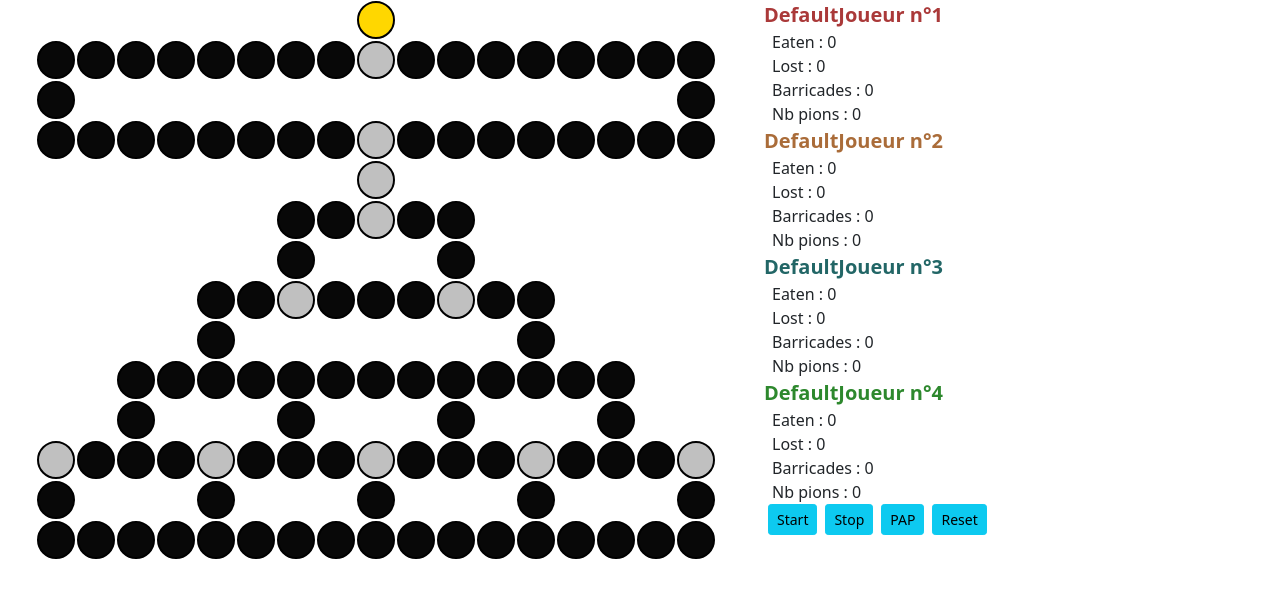
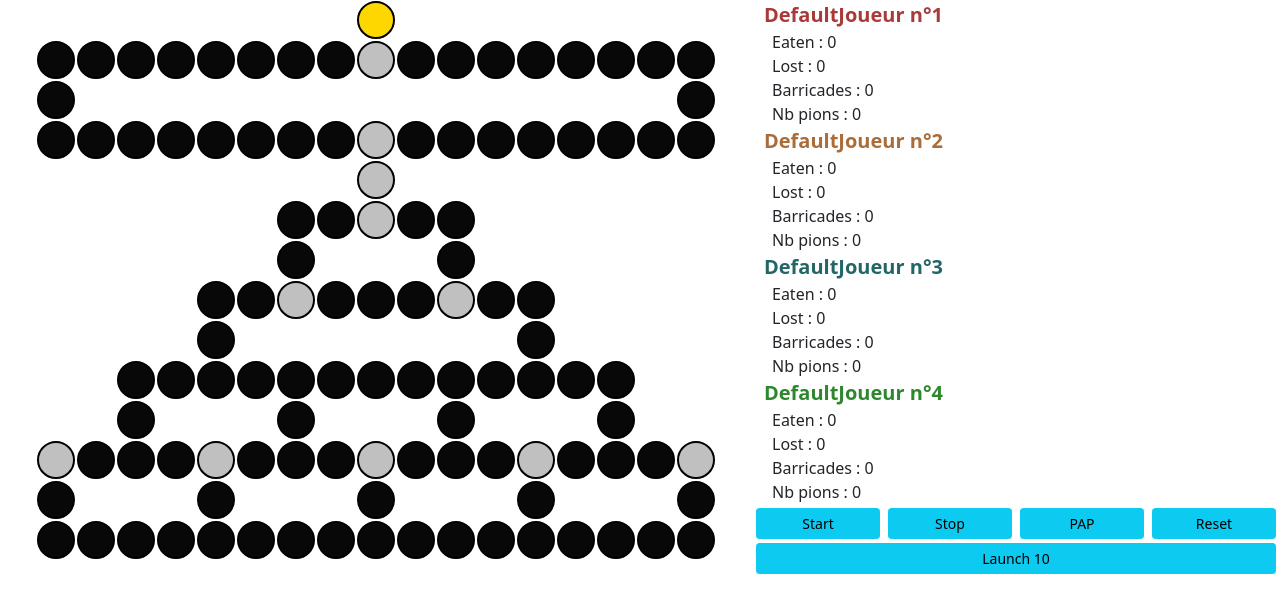
Before and after one commit to Fractaliste/barricades, an Angular app: page / in a window 1280 px wide. Shown: the top 612 px of the page. Built offline with nearby package versions, Linux system fonts and the light colour scheme.

Commit message:
WIP 2021

```diff
--- a/src/app/gestion/action/action.component.css
+++ b/src/app/gestion/action/action.component.css
@@ -0,0 +1,3 @@
+.row {
+    margin-top: 4px;
+}
--- a/src/app/gestion/action/action.component.html
+++ b/src/app/gestion/action/action.component.html
@@ -1,12 +1,19 @@
-<button type="button"
-        class="btn btn-sm btn-info mx-1"
-        (click)="onStart()">Start</button>
-<button type="button"
-        class="btn btn-sm btn-info mx-1"
-        (click)="onStop()">Stop</button>
-<button type="button"
-        class="btn btn-sm btn-info mx-1"
-        (click)="onPasAPas()">PAP</button>
-<button type="button"
-        class="btn btn-sm btn-info mx-1"
-        (click)="onReset()">Reset</button>
+<section class="row">
+        <button type="button"
+                class="{{classBtn}}"
+                (click)="partieManager.onStart()">Start</button>
+        <button type="button"
+                class="{{classBtn}}"
+                (click)="partieManager.onPause()">Stop</button>
+        <button type="button"
+                class="{{classBtn}}"
+                (click)="partieManager.onPasAPas()">PAP</button>
+        <button type="button"
+                class="{{classBtn}}"
+                (click)="onReset()">Reset</button>
+</section>
+<section class="row">
+        <button type="button"
+                class="{{classBtn}}"
+                (click)="onLoop()">Launch {{nbPartie}}</button>
+</section>
--- a/src/app/gestion/action/action.component.ts
+++ b/src/app/gestion/action/action.component.ts
@@ -1,6 +1,7 @@
 import { Component, OnInit } from '@angular/core';
 import { JoueurManager } from 'src/app/joueur/joueur-manager';
-import { Grille, GrilleProvider } from 'src/app/plateau/grille-provider';
+import { GrilleProvider } from 'src/app/plateau/grille-provider';
+import { PartieManager } from '../partie-manager';
 
 @Component({
   selector: 'app-action',
@@ -9,75 +10,24 @@ import { Grille, GrilleProvider } from 'src/app/plateau/grille-provider';
 })
 export class ActionComponent implements OnInit {
 
-  grille!: Grille;
-  timeoutNumber?: any;
-  timingRecorder: number[] = []
-  nbLanceDe = 0
-  pasAPas = false
+  classBtn = "col btn btn-sm btn-info mx-1"
 
-  constructor(private joueurManager: JoueurManager, private grilleProvider: GrilleProvider) {
-    grilleProvider.subject.subscribe(grille => this.grille = grille)
+  nbPartie = 10
+
+  constructor(public partieManager: PartieManager, private joueurManager: JoueurManager, private grilleProvider: GrilleProvider) {
   }
 
   ngOnInit(): void {
   }
 
   onReset() {
-    this.onStop()
+    this.partieManager.reset()
     this.joueurManager.reset()
     this.grilleProvider.reset()
-    this.timingRecorder = []
-    this.nbLanceDe = 0
+}
+  onLoop() {
+    this.partieManager.onPause()
   }
 
-  onStop() {
-    clearTimeout(this.timeoutNumber)
-  }
-
-  onPasAPas() {
-    this.pasAPas = true
-    this.onStart()
-  }
-
-  onStart() {
-    console.log("The game start !");
-
-    let play = () => {
-      this.nbLanceDe++
-      console.log("Next player");
-
-      this.timeoutNumber = setTimeout(() => {
-        let t0 = Date.now()
-        let isWon = this.joueurManager.play(this.grille)
-        this.timingRecorder.push(Date.now() - t0)
-        if (isWon) {
-          console.log("A player has won");
-          this.calculateStats()
-        } else if (this.nbLanceDe > 100) {
-          console.log("Game finished after %s try", this.nbLanceDe);
-        } else {
-          if (this.pasAPas) {
-            this.pasAPas = false
-          } else {
-            play()
-          }
-        }
-      }, this.pasAPas ? 0 : 20)
-    }
-    play()
-  }
-
-  calculateStats() {
-    let sorted = this.timingRecorder.sort()
-    let avg = sorted.reduce((prev, next) => prev + next) / sorted.length
-    let med = sorted.length % 2 === 0 ? ((sorted[sorted.length / 2] + sorted[sorted.length / 2 + 1]) / 2) : sorted[Math.floor(sorted.length / 2) + 1]
-
-    console.log("Min %sms, max %sms, avg %sms, med %sms", sorted[0], sorted[sorted.length - 1], avg, med);
-
-
-    let a = this.grille.flatMap(l => l).filter(e => e.joueur !== undefined)
-    console.log(a);
-
-  }
 
 }
--- /dev/null
+++ b/src/app/gestion/partie-manager.ts
@@ -0,0 +1,93 @@
+import { Injectable } from "@angular/core";
+import { JoueurManager } from "../joueur/joueur-manager";
+import { Grille, GrilleProvider } from "../plateau/grille-provider";
+
+@Injectable({
+    providedIn: 'root',
+})
+export class PartieManager {
+
+    grille!: Grille;
+    timeoutNumber?: any;
+    timingRecorder: number[] = []
+    nbLanceDe = 0
+    pasAPas = false
+    gameFinished: boolean = false
+    nbMaxCoup = 1000
+
+
+    constructor(private joueurManager: JoueurManager, private grilleProvider: GrilleProvider) {
+        grilleProvider.subject.subscribe(grille => this.grille = grille)
+    }
+
+    ngOnInit(): void {
+    }
+
+    reset() {
+        this.onPause()
+        this.timingRecorder = []
+        this.nbLanceDe = 0
+        this.gameFinished = false
+    }
+
+
+    onPause() {
+        clearTimeout(this.timeoutNumber)
+    }
+
+
+    onPasAPas() {
+        this.pasAPas = true
+        this.play()
+    }
+
+    onStart() {
+        if (this.gameFinished) {
+            this.reset()
+            setTimeout(() => this.onStart(), 10)
+            return
+        }
+
+        console.log("The game start !");
+    }
+    play() {
+        if (this.gameFinished) {
+            return
+        }
+
+        this.nbLanceDe++
+
+        this.timeoutNumber = setTimeout(() => {
+            let t0 = Date.now()
+            let isWon = this.joueurManager.play(this.grille)
+            this.timingRecorder.push(Date.now() - t0)
+            if (isWon) {
+                console.log("A player has won after %s try", this.nbLanceDe);
+                this.onGameFinished();
+            } else if (this.nbLanceDe > this.nbMaxCoup) {
+                console.log("Game finished after %s try", this.nbLanceDe);
+                this.onGameFinished();
+            } else {
+                if (this.pasAPas) {
+                    this.pasAPas = false
+                } else {
+                    this.play()
+                }
+            }
+        }, this.pasAPas ? 0 : 1)
+    }
+
+
+    private onGameFinished() {
+        this.calculateStats();
+        this.gameFinished = true;
+    }
+
+    calculateStats() {
+        let sorted = this.timingRecorder.sort()
+        let avg = sorted.reduce((prev, next) => prev + next) / sorted.length
+        let med = sorted.length % 2 === 0 ? ((sorted[sorted.length / 2] + sorted[sorted.length / 2 + 1]) / 2) : sorted[Math.floor(sorted.length / 2) + 1]
+
+        console.log("Min %sms, max %sms, avg %sms, med %sms", sorted[0], sorted[sorted.length - 1], avg, med);
+    }
+}
--- a/src/app/joueur/ijoueur.ts
+++ b/src/app/joueur/ijoueur.ts
@@ -6,7 +6,17 @@ export interface IJoueur {
     eatPion(): void
     addPion(to: Emplacement): void;
     removePion(pion: Emplacement): void;
+
+    /**
+     *
+     * @param grille Place une barricade sur la grille
+     */
     placeBarricade(grille: Grille): void;
+
+    /**
+     * Accumule une nouvelle barricade qui devra servir au prochain tour
+     */
+    addBarricade(): void;
     getMouvement(lanceDe: number, grille: Grille): mouvement_type
     numero: joueur_numero_type
     pions: Emplacement[]
--- a/src/app/joueur/impl/abstract-joueur.ts
+++ b/src/app/joueur/impl/abstract-joueur.ts
@@ -17,25 +17,37 @@ export abstract class AbstractJoueur implements IJoueur {
 
     constructor(public numero: joueur_numero_type) { }
 
+
     addPion(pion: Emplacement) {
-        console.log("add for player %s at line %s and clumn %s", this.numero, pion.line, pion.column);
         this.pions.push(pion)
     }
 
     removePion(pion: Emplacement): void {
         this.stats.lost++
         let r = this.pions.splice(this.pions.indexOf(pion), 1)
-        console.log("removed for player %s at line %s and clumn %s", this.numero, pion.line, pion.column, r);
-
     }
 
     eatPion() {
         this.stats.eaten++
     }
 
-    placeBarricade(grille: Grille): void {
+    addBarricade(): void {
         this.stats.barricade++
         this.barricades++
+    }
+
+    placeBarricade(grille: Grille): void {
+        if (this.barricades > 0) {
+            this.barricades--
+            let emplacementBarricade = grille.flatMap(e => e)
+                .filter(e => e.type === EmplacementType.NORMAL)
+                .filter(e => e.joueur === undefined)
+                .filter(e => e.line < 13)
+                .map(e => ({ emplacement: e, random: Math.random() * 100 }))
+                .sort((a, b) => a.random - b.random)
+                .map(e => e.emplacement)[0]
+                emplacementBarricade.setBarricade()
+        }
     }
 
     private canCreateNewPion() {
--- a/src/app/joueur/impl/default-joueur.ts
+++ b/src/app/joueur/impl/default-joueur.ts
@@ -10,12 +10,12 @@ export class DefaultJoueur extends AbstractJoueur {
 
     getMouvement(lanceDe: number, grille: Grille): mouvement_type {
         let mouvements: mouvement_type[] = this.getAllPossiblePosition(lanceDe, grille)
-        console.debug("mvt", mouvements);
+        // console.debug("mvt", mouvements);
 
 
         let mouvements_sorted = mouvements.sort((a, b) => a.to.distance - b.to.distance)
         let mouvement_filtered = mouvements_sorted.filter(mouvement => mouvement.from === undefined || mouvement.to.distance < mouvement.from.distance)
-        console.log(mouvements_sorted, mouvement_filtered);
+        // console.log(mouvements_sorted, mouvement_filtered);
 
         return mouvement_filtered[0]
     }
--- a/src/app/joueur/joueur-manager.ts
+++ b/src/app/joueur/joueur-manager.ts
@@ -42,7 +42,7 @@ export class JoueurManager {
         let returnValue: boolean = false
 
         this.currentPlayer = this.joueurs[this.nextPlayer];
-        console.log("Tour de jeu du joueur %s avec le lancé de dé %s", this.currentPlayer.numero, this.lanceDe);
+        // console.log("Tour de jeu du joueur %s avec le lancé de dé %s", this.currentPlayer.numero, this.lanceDe);
 
         // Choix du mouvement
         this.mouvement = this.currentPlayer.getMouvement(this.lanceDe, grille)
@@ -50,7 +50,7 @@ export class JoueurManager {
         if (this.mouvement && this.mouvement.to) {
             const { from, to } = this.mouvement
 
-            console.debug("Mouvement choisis", this.mouvement)
+            // console.debug("Mouvement choisis", this.mouvement)
 
             // Check emplacement autre joueur
             if (to.joueur !== undefined) {
@@ -70,10 +70,10 @@ export class JoueurManager {
             to.setJoueur(this.currentPlayer)
 
             // Barricade
+            this.currentPlayer.placeBarricade(grille)
             if (to.type === EmplacementType.BARRICADE) {
                 to.removeBarricade()
-                this.currentPlayer.placeBarricade(grille)
-                // @TODO placer barricade
+                this.currentPlayer.addBarricade()
             }
             returnValue = to.type === EmplacementType.ARRIVEE
         }
--- a/src/app/plateau/coup/coup.component.ts
+++ b/src/app/plateau/coup/coup.component.ts
@@ -14,10 +14,7 @@ export class CoupComponent implements OnInit {
   }
 
   highlightMovment() {
-
     if(this.joueurManager.mouvement){
-      console.log("high",  this.joueurManager.mouvement.from);
-
       this.joueurManager.mouvement.from?.highlightRed()
       this.joueurManager.mouvement.to.highlightGreen()
     }
--- a/src/app/plateau/emplacement.ts
+++ b/src/app/plateau/emplacement.ts
@@ -2,8 +2,6 @@ import { EmplacementType } from "../emplacement-type";
 import { IJoueur } from "../joueur/ijoueur";
 
 export class Emplacement {
-
-
 
     previous: Emplacement[] = []
     next: Emplacement[] = []
@@ -37,6 +35,10 @@ export class Emplacement {
 
     removeBarricade() {
         this.type = EmplacementType.NORMAL
+    }
+
+    setBarricade() {
+        this.type = EmplacementType.BARRICADE
     }
 
     setJoueur(joueur: IJoueur) {
```
